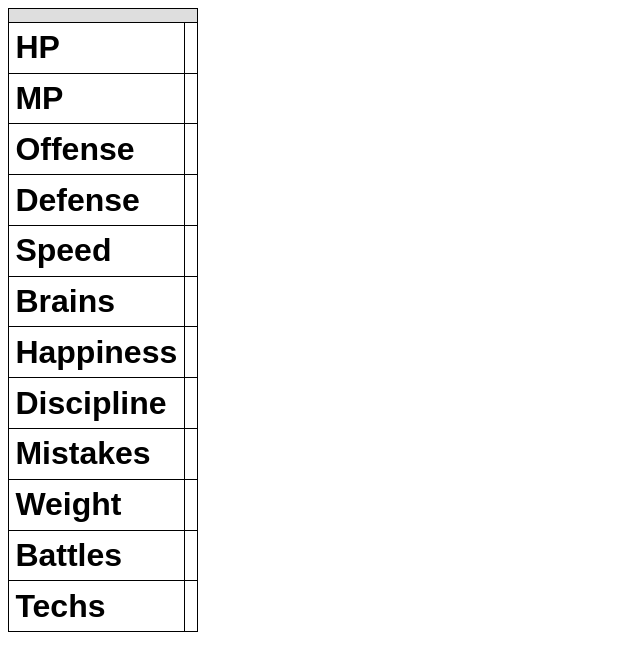
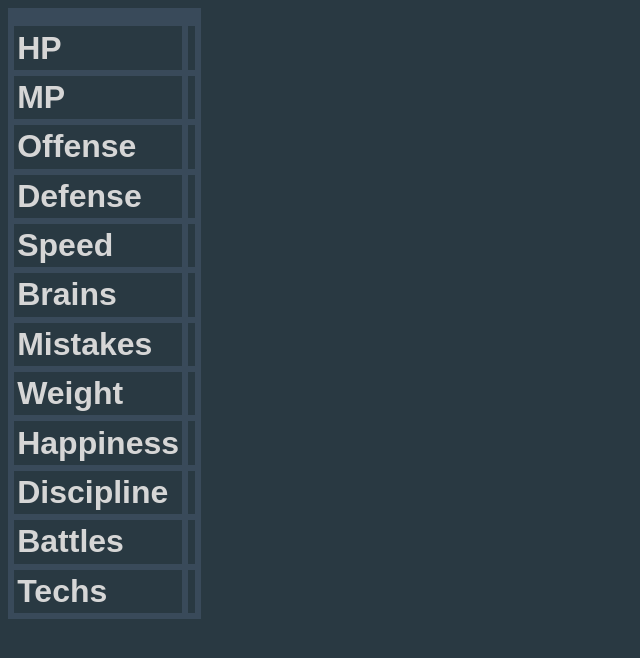
Before and after one commit to danxexe/retro-scripting, a plain HTML site: page client/index.html in a window 1280 px wide. Shown: the whole page, without its empty margins (0-640 px from the left). Drawn offline with Linux system fonts and the light colour scheme.

Commit message:
Compare requirements

```diff
--- a/client/digimon-world.js
+++ b/client/digimon-world.js
@@ -5,10 +5,10 @@ export const stats = {
   def: "Defense",
   speed: "Speed",
   brains: "Brains",
+  mistakes: "Mistakes",
+  weight: "Weight",
   happiness: "Happiness",
   discipline: "Discipline",
-  mistakes: "Mistakes",
-  weight: "Weight",
   battles: "Battles",
   techs: "Techs",
 };
@@ -142,57 +142,77 @@ export const evolutionPaths = {
 };
 
 export const evolutionRequirements = {
-  "Agumon": { hp: 10, mp: 10, off: 1, care: [0, Infinity], weight: 15, digimonBonus: 'Koromon' },
-  "Betamon": { hp: 10, mp: 10, def: 1, care: [0, Infinity], weight: 15, digimonBonus: 'Tanemon' },
-  "Biyomon": { mp: 10, def: 1, speed: 1, care: [0, Infinity], weight: 15, digimonBonus: 'Tokomon' },
-  "Elecmon": { hp: 10, off: 1, speed: 1, care: [0, Infinity], weight: 15, digimonBonus: 'Tsunomon' },
-  "Gabumon": { def: 1, speed: 1, brains: 1, care: [0, Infinity], weight: 15, digimonBonus: 'Koromon' },
+  "Agumon": { hp: 10, mp: 10, off: 1, care: [0, Infinity], weight: [10, 20], digimonBonus: 'Koromon' },
+  "Betamon": { hp: 10, mp: 10, def: 1, care: [0, Infinity], weight: [10, 20], digimonBonus: 'Tanemon' },
+  "Biyomon": { mp: 10, def: 1, speed: 1, care: [0, Infinity], weight: [10, 20], digimonBonus: 'Tokomon' },
+  "Elecmon": { hp: 10, off: 1, speed: 1, care: [0, Infinity], weight: [10, 20], digimonBonus: 'Tsunomon' },
+  "Gabumon": { def: 1, speed: 1, brains: 1, care: [0, Infinity], weight: [10, 20], digimonBonus: 'Koromon' },
   "Kunemon": { special: "50% chance after sleeping in Kunemon's Bed" },
-  "Palmon": { mp: 10, speed: 1, brains: 1, care: [0, Infinity], weight: 15, digimonBonus: 'Tanemon' },
-  "Patamon": { hp: 10, off: 1, brains: 1, care: [0, Infinity], weight: 15, digimonBonus: 'Tokomon' },
-  "Penguinmon": { mp: 10, def: 1, brains: 1, care: [0, Infinity], weight: 15, digimonBonus: 'Tsunomon' },
-  "Airdramon": { mp: 1000, speed: 100, brains: 100, care: [0, 1], weight: 30, discipline: 90, techs: 35 },
-  "Angemon": { mp: 1000, brains: 100, care: [0, 0], weight: 20, techs: 35, digimonBonus: 'Patamon' },
-  "Bakemon": { mp: 1000, care: [3, Infinity], weight: 20, happiness: 50, techs: 28 },
-  "Birdramon": { speed: 100, care: [3, Infinity], weight: 20, techs: 35, digimonBonus: 'Biyomon' },
-  "Centarumon": { brains: 100, care: [0, 0], weight: 30, discipline: 60, techs: 28 },
-  "Coelamon": { def: 100, care: [3, Infinity], weight: 30, battles: [5, Infinity], techs: 35 },
+  "Palmon": { mp: 10, speed: 1, brains: 1, care: [0, Infinity], weight: [10, 20], digimonBonus: 'Tanemon' },
+  "Patamon": { hp: 10, off: 1, brains: 1, care: [0, Infinity], weight: [10, 20], digimonBonus: 'Tokomon' },
+  "Penguinmon": { mp: 10, def: 1, brains: 1, care: [0, Infinity], weight: [10, 20], digimonBonus: 'Tsunomon' },
+  "Airdramon": { mp: 1000, speed: 100, brains: 100, care: [0, 1], weight: [25, 35], discipline: 90, techs: 35 },
+  "Angemon": { mp: 1000, brains: 100, care: [0, 0], weight: [15, 25], techs: 35, digimonBonus: 'Patamon' },
+  "Bakemon": { mp: 1000, care: [3, Infinity], weight: [15, 25], happiness: 50, techs: 28 },
+  "Birdramon": { speed: 100, care: [3, Infinity], weight: [15, 25], techs: 35, digimonBonus: 'Biyomon' },
+  "Centarumon": { brains: 100, care: [0, 0], weight: [25, 35], discipline: 60, techs: 28 },
+  "Coelamon": { def: 100, care: [3, Infinity], weight: [25, 35], battles: [5, Infinity], techs: 35 },
   "Devimon": { special: "50% chance after losing a battle with Angemon with discipline < 50%" },
-  "Drimogemon": { off: 100, care: [3, Infinity], weight: 40, happiness: 50, techs: 28 },
-  "Frigimon": { mp: 1000, brains: 100, care: [0, 5], weight: 30, happiness: 50, techs: 28 },
-  "Garurumon": { mp: 1000, speed: 100, care: [0, 1], weight: 30, discipline: 90, techs: 28 },
-  "Greymon": { off: 100, def: 100, speed: 100, brains: 100, care: [0, 1], weight: 30, discipline: 90, techs: 35 },
-  "Kabuterimon": { hp: 1000, mp: 1000, off: 100, speed: 100, care: [0, 1], weight: 30, techs: 35, digimonBonus: 'Kunemon' },
-  "Kokatorimon": { hp: 1000, care: 3, weight: 30, techs: 28, digimonBonus: 'Biyomon' },
-  "Kuwagamon": { hp: 1000, mp: 1000, off: 100, speed: 100, care: 5, weight: 30, techs: 28, digimonBonus: 'Kunemon' },
-  "Leomon": { off: 100, speed: 100, brains: 100, care: [0, 1], weight: 20, battles: [10, Infinity], techs: 35 },
-  "Meramon": { off: 100, care: [5, Infinity], weight: 20, battles: [10, Infinity], techs: 28 },
-  "Mojyamon": { hp: 1000, care: [5, Infinity], weight: 20, battles: [0, 5], techs: 28 },
-  "Monochromon": { hp: 1000, def: 100, brains: 100, care: [0, 3], weight: 40, battles: [0, 5], techs: 35 },
+  "Drimogemon": { off: 100, care: [3, Infinity], weight: [35, 45], happiness: 50, techs: 28 },
+  "Frigimon": { mp: 1000, brains: 100, care: [0, 5], weight: [25, 35], happiness: 50, techs: 28 },
+  "Garurumon": { mp: 1000, speed: 100, care: [0, 1], weight: [25, 35], discipline: 90, techs: 28 },
+  "Greymon": { off: 100, def: 100, speed: 100, brains: 100, care: [0, 1], weight: [25, 35], discipline: 90, techs: 35 },
+  "Kabuterimon": { hp: 1000, mp: 1000, off: 100, speed: 100, care: [0, 1], weight: [25, 35], techs: 35, digimonBonus: 'Kunemon' },
+  "Kokatorimon": { hp: 1000, care: 3, weight: [25, 35], techs: 28, digimonBonus: 'Biyomon' },
+  "Kuwagamon": { hp: 1000, mp: 1000, off: 100, speed: 100, care: 5, weight: [25, 35], techs: 28, digimonBonus: 'Kunemon' },
+  "Leomon": { off: 100, speed: 100, brains: 100, care: [0, 1], weight: [15, 25], battles: [10, Infinity], techs: 35 },
+  "Meramon": { off: 100, care: [5, Infinity], weight: [15, 25], battles: [10, Infinity], techs: 28 },
+  "Mojyamon": { hp: 1000, care: [5, Infinity], weight: [15, 25], battles: [0, 5], techs: 28 },
+  "Monochromon": { hp: 1000, def: 100, brains: 100, care: [0, 3], weight: [35, 45], battles: [0, 5], techs: 35 },
   "Nanimon": { special: "Scold when happiness and discipline are both 0" },
-  "Ninjamon": { mp: 1000, off: 100, speed: 100, care: [0, 1], weight: 10, battles: [15, Infinity], techs: 35 },
+  "Ninjamon": { mp: 1000, off: 100, speed: 100, care: [0, 1], weight: [5, 15], battles: [15, Infinity], techs: 35 },
   "Numemon": { special: "After 96h when requirements for other evolutions are not met" },
-  "Ogremon": { hp: 1000, off: 100, care: [5, Infinity], weight: 30, battles: [15, Infinity], techs: 35 },
-  "Seadramon": { hp: 1000, mp: 1000, care: [3, Infinity], weight: 30, battles: [0, 5], techs: 28 },
-  "Shellmon": { hp: 1000, def: 100, care: 5, weight: 40, techs: 35, digimonBonus: 'Betamon' },
+  "Ogremon": { hp: 1000, off: 100, care: [5, Infinity], weight: [25, 35], battles: [15, Infinity], techs: 35 },
+  "Seadramon": { hp: 1000, mp: 1000, care: [3, Infinity], weight: [25, 35], battles: [0, 5], techs: 28 },
+  "Shellmon": { hp: 1000, def: 100, care: 5, weight: [35, 45], techs: 35, digimonBonus: 'Betamon' },
   "Sukamon": { special: "Fill virus bar" },
-  "Tyrannomon": { hp: 1000, def: 100, care: [0, 5], weight: 30, battles: [0, 5], techs: 28 },
-  "Unimon": { hp: 1000, speed: 100, care: [0, 3], weight: 30, battles: [10, Infinity], techs: 35 },
-  "Vegiemon": { mp: 1000, care: [5, Infinity], weight: 10, happiness: 50, techs: 21 },
-  "Whamon": { hp: 1000, brains: 100, care: [0, 5], weight: 40, discipline: 60, techs: 28 },
-  "Andromon": { hp: 2000, mp: 4000, off: 200, def: 400, speed: 200, brains: 400, care: [0, 5], weight: 40, discipline: 95, battles: [30, Infinity], techs: 30 },
-  "Digitamamon": { hp: 3000, mp: 3000, off: 400, def: 400, speed: 400, brains: 300, care: [0, 0], weight: 10, battles: [100, Infinity], techs: 49 },
-  "Etemon": { hp: 2000, mp: 3000, off: 400, def: 200, speed: 400, brains: 300, care: [0, 0], weight: 15, battles: [50, Infinity], techs: 49 },
-  "Giromon": { off: 400, speed: 300, brains: 400, care: [15, Infinity], weight: 5, happiness: 95, battles: [100, Infinity], techs: 35 },
-  "H-Kabuterimon": { hp: 7000, def: 400, speed: 600, brains: 400, care: [0, 55], weight: 5, battles: [0, 0], techs: 40 },
-  "Mamemon": { off: 400, def: 300, speed: 300, brains: 400, care: [15, Infinity], weight: 5, happiness: 90, techs: 25 },
-  "Megadramon": { hp: 3000, mp: 5000, off: 500, def: 300, speed: 400, brains: 400, care: [0, 10], weight: 55, battles: [30, Infinity], techs: 30 },
-  "MegaSeadramon": { mp: 4000, off: 500, def: 400, brains: 400, care: [0, 5], weight: 30, battles: [0, 0], techs: 40 },
-  "MetalGreymon": { hp: 4000, mp: 3000, off: 500, def: 500, speed: 300, brains: 300, care: [0, 10], weight: 65, discipline: 95, battles: [30, Infinity], techs: 30 },
-  "MetalMamemon": { off: 500, def: 400, speed: 400, brains: 400, care: [0, 15], weight: 10, happiness: 95, techs: 30 },
-  "Monzaemon": { hp: 3000, mp: 3000, off: 300, def: 300, speed: 300, brains: 300, care: [0, Infinity], weight: 40, battles: [50, Infinity], techs: 49 },
-  "Phoenixmon": { hp: 4000, mp: 4000, speed: 400, brains: 600, care: [0, 3], weight: 30, discipline: 100, battles: [0, 0], techs: 40 },
-  "Piximon": { off: 300, def: 300, speed: 400, brains: 400, care: [15, Infinity], weight: 5, happiness: 95, techs: 25 },
-  "SkullGreymon": { hp: 4000, mp: 6000, off: 400, def: 400, speed: 200, brains: 500, care: [10, Infinity], weight: 30, battles: [40, Infinity], techs: 45 },
+  "Tyrannomon": { hp: 1000, def: 100, care: [0, 5], weight: [25, 35], battles: [0, 5], techs: 28 },
+  "Unimon": { hp: 1000, speed: 100, care: [0, 3], weight: [25, 35], battles: [10, Infinity], techs: 35 },
+  "Vegiemon": { mp: 1000, care: [5, Infinity], weight: [5, 15], happiness: 50, techs: 21 },
+  "Whamon": { hp: 1000, brains: 100, care: [0, 5], weight: [35, 45], discipline: 60, techs: 28 },
+  "Andromon": { hp: 2000, mp: 4000, off: 200, def: 400, speed: 200, brains: 400, care: [0, 5], weight: [35, 45], discipline: 95, battles: [30, Infinity], techs: 30 },
+  "Digitamamon": { hp: 3000, mp: 3000, off: 400, def: 400, speed: 400, brains: 300, care: [0, 0], weight: [5, 15], battles: [100, Infinity], techs: 49 },
+  "Etemon": { hp: 2000, mp: 3000, off: 400, def: 200, speed: 400, brains: 300, care: [0, 0], weight: [10, 20], battles: [50, Infinity], techs: 49 },
+  "Giromon": { off: 400, speed: 300, brains: 400, care: [15, Infinity], weight: [0, 10], happiness: 95, battles: [100, Infinity], techs: 35 },
+  "H-Kabuterimon": { hp: 7000, def: 400, speed: 600, brains: 400, care: [0, 55], weight: [0, 10], battles: [0, 0], techs: 40 },
+  "Mamemon": { off: 400, def: 300, speed: 300, brains: 400, care: [15, Infinity], weight: [0, 10], happiness: 90, techs: 25 },
+  "Megadramon": { hp: 3000, mp: 5000, off: 500, def: 300, speed: 400, brains: 400, care: [50, 60], weight: [0, 10], battles: [30, Infinity], techs: 30 },
+  "MegaSeadramon": { mp: 4000, off: 500, def: 400, brains: 400, care: [0, 5], weight: [25, 35], battles: [0, 0], techs: 40 },
+  "MetalGreymon": { hp: 4000, mp: 3000, off: 500, def: 500, speed: 300, brains: 300, care: [0, 10], weight: [60, 70], discipline: 95, battles: [30, Infinity], techs: 30 },
+  "MetalMamemon": { off: 500, def: 400, speed: 400, brains: 400, care: [0, 15], weight: [5, 15], happiness: 95, techs: 30 },
+  "Monzaemon": { hp: 3000, mp: 3000, off: 300, def: 300, speed: 300, brains: 300, care: [0, Infinity], weight: [35, 45], battles: [50, Infinity], techs: 49 },
+  "Phoenixmon": { hp: 4000, mp: 4000, speed: 400, brains: 600, care: [0, 3], weight: [25, 35], discipline: 100, battles: [0, 0], techs: 40 },
+  "Piximon": { off: 300, def: 300, speed: 400, brains: 400, care: [15, Infinity], weight: [0, 10], happiness: 95, techs: 25 },
+  "SkullGreymon": { hp: 4000, mp: 6000, off: 400, def: 400, speed: 200, brains: 500, care: [10, Infinity], weight: [25, 35], battles: [40, Infinity], techs: 45 },
   "Vademon": { special: "After 240h when praising or scolding" },
 }
+
+export function countTechs(techs) {
+  return countSetBits(techs.fire_techs) +
+  countSetBits(techs.air_techs) +
+  countSetBits(techs.aice_techs) +
+  countSetBits(techs.mech_techs) +
+  countSetBits(techs.earth_techs) +
+  countSetBits(techs.battle_techs) +
+  countSetBits(techs.filth_techs) +
+  countSetBits(techs.filth_techs_ext & 0xF);
+}
+
+function countSetBits(num) {
+  let count = 0;
+  while (num) {
+    count += num & 1;
+    num >>= 1;
+  }
+  return count;
+}
--- a/client/index.html
+++ b/client/index.html
@@ -4,14 +4,17 @@
     <style>
       body {
         font-family: sans-serif;
+        background-color: #293942;
+        color: #D6D6D6;
       }
       table {
         font-size: 2em;
-        border: 1px solid;
+        border-spacing: 0;
         border-collapse: collapse;
       }
       thead {
-        background-color: #dedede;
+        background-color: #394A5A;
+        color: #D6D6D6;
       }
       th {
         text-align: left;
@@ -20,22 +23,25 @@
         text-align: right;
       }
       td, th {
-        border: 1px solid;
-        padding: 0.2em;
+        border: 0.2em solid #394A5A;
+        padding: 0.1em;
       }
       .flash-once {
         animation: flash 2s ease-out forwards;
       }
+      .fulfilled th, .fulfilled td {
+        background-color: #4A39DE;
+      }
 
       @keyframes flash {
         0% {
-          background-color: white;
+          background-color: transparent;
         }
         50% {
-          background-color: darkseagreen;
+          background-color: #A57300;
         }
         100% {
-          background-color: white;
+          background-color: transparent;
         }
       }
 
--- a/client/main.js
+++ b/client/main.js
@@ -1,5 +1,5 @@
 import { JSONRPCClient } from './json-rpc-2.0.js'
-import { stats, digimonNames, evolutionPaths, evolutionRequirements } from './digimon-world.js'
+import { stats, digimonNames, evolutionPaths, evolutionRequirements, countTechs} from './digimon-world.js'
 import { reactive, html } from './arrow.js'
 
 const client = new JSONRPCClient((jsonRPCRequest) =>
@@ -20,16 +20,19 @@ const client = new JSONRPCClient((jsonRPCRequest) =>
   })
 );
 
-const stats_table = document.querySelector("#stats-table");
-const stats_row_template = document.querySelector("#stats-row-template");
-let old_data = {}
-
 let state = reactive({
   partner: {},
   evoPaths: [],
 });
 
 window.state = state;
+
+const objectMap = (obj, fn) =>
+  Object.fromEntries(
+    Object.entries(obj).map(
+      ([k, v], i) => [k, fn(k, v, i)]
+    )
+  )
 
 function format_value(value) {
   if (Array.isArray(value)) {
@@ -42,7 +45,15 @@ function format_value(value) {
   return value;
 }
 
-const digimon_template = (name, stats, props) => {
+function is_fulfilled(partner, requirement) {
+  // console.log(partner, requirement)
+  if (requirement == undefined) return "";
+  if (typeof requirement == "number" && partner >= requirement) return "fulfilled";
+  if (Array.isArray(requirement) && partner >= requirement[0] && partner < requirement[1]) return "fulfilled";
+  return "unfulfilled";
+}
+
+const digimon_template = (name, stats, props, classes = []) => {
   return html`
   <table>
     <thead>
@@ -52,7 +63,7 @@ const digimon_template = (name, stats, props) => {
     </thead>
     <tbody>
       ${() => Object.entries(props).map(([key, display]) => html`
-        <tr class="flash-once">
+        <tr class="${() => classes[key]}">
           <th>${display}</th>
           <td>${format_value(stats[key])}</td>
         </tr>
@@ -62,11 +73,20 @@ const digimon_template = (name, stats, props) => {
 }
 
 html`
-  ${() => digimon_template(state.partner.name, state.partner, stats)}
+  ${() => {
+    const classes = objectMap(stats, (k, _) => "flash-once")
+    return digimon_template(state.partner.name, state.partner, stats, classes);
+  }}
 `(document.querySelector("#partner"))
 
 html`
-  ${() => state.evoPaths.map(([name, requirements]) => digimon_template(name, requirements, stats))}
+  ${() => state.evoPaths.map(([name, requirements]) => {
+    const classes = objectMap(stats, (k, v) => {
+      const fulfilled = is_fulfilled(state.partner[k],  requirements[k]);
+      return fulfilled;
+    });
+    return digimon_template(name, requirements, stats, classes);
+  })}
 `(document.querySelector("#evolution-paths"))
 
 async function update() {
@@ -76,7 +96,15 @@ async function update() {
       discipline: 0x138488,
       mistakes: 0x13847e,
       weight: 0x1384a2,
-      battles: 0x1384b4
+      battles: 0x1384b4,
+      fire_techs: 0x155800,
+      air_techs: 0x155801,
+      aice_techs: 0x155802,
+      mech_techs: 0x155803,
+      earth_techs: 0x155804,
+      battle_techs: 0x155805,
+      filth_techs: 0x155806,
+      filth_techs_ext: 0x155807,
     },
     u16le: {
       digimon_id: 0x1557b0,
@@ -91,26 +119,25 @@ async function update() {
 
   state.partner = reactive({ ...response["u8"], ...response["u16le"] });
   state.partner.name = digimonNames.get(state.partner.digimon_id);
+  state.partner.techs = countTechs(state.partner);
 
   state.evoPaths = evolutionPaths[state.partner.name]
     .map((digimon) => [digimon, evolutionRequirements[digimon]])
     .filter(([_, req]) => req.special == undefined);
-
-  old_data = state.partner;
 }
 
 function sleep(ms) {
   return new Promise(resolve => setTimeout(resolve, ms))
 }
 
-let run = true;
+window.run = true;
 
 async function loop() {
-  while (run) {
+  while (window.run) {
     try {
       await update();
     } catch (e) {
-      run = false
+      window.run = false
       console.log(e)
     }
 
```
